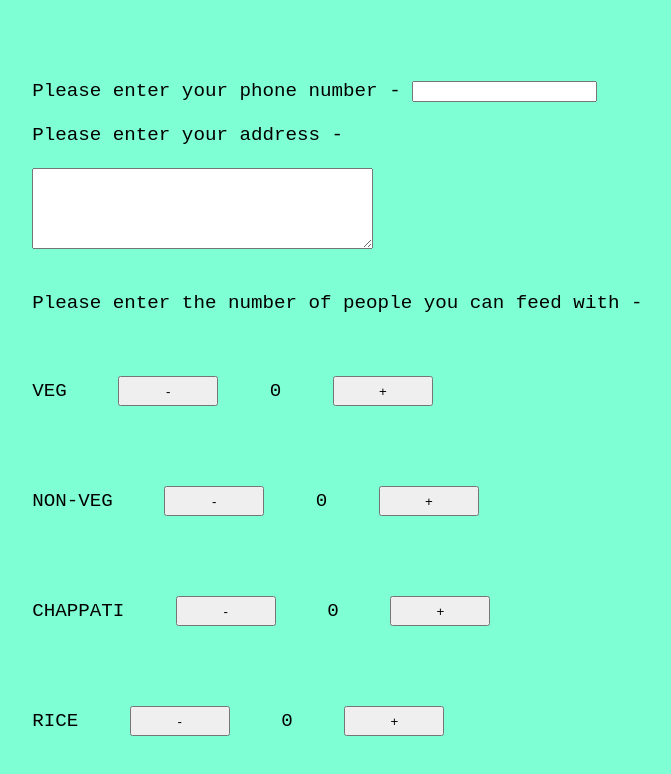
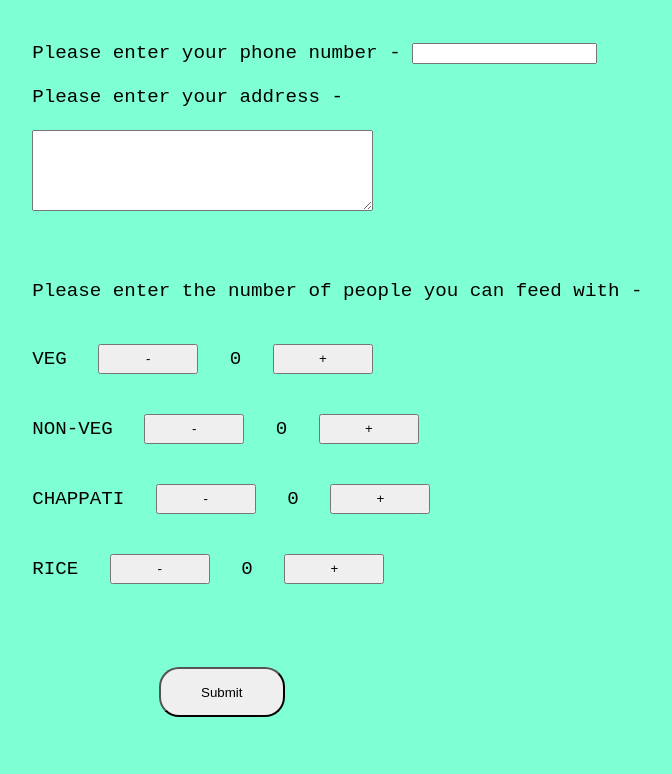
Before and after one commit to p-tirth/Food-Manage, a plain HTML site: page ui.html in a window 1280 px wide. Shown: the part 80-854 px from the top of the page, without its empty margins (355-1026 px from the left). After the commit the page ends 825 px from the top, so only its background shows below. Drawn offline with Linux system fonts and the light colour scheme.

Commit message:
data collected 🥰

```diff
--- a/clientLogic.js
+++ b/clientLogic.js
@@ -51,3 +51,28 @@
   let currentCount = parseInt(counterElement.innerHTML);
   counterElement.innerHTML = currentCount - 1;
 }
+
+
+
+
+function submitData() {
+  const phoneNumber = document.getElementById("phone").value;
+  const address = document.getElementById("address").value;
+  const vegCount = parseInt(document.getElementById("counter").innerHTML);
+  const nonVegCount = parseInt(document.getElementById("lol").innerHTML);
+  const chappatiCount = parseInt(document.getElementById("dem").innerHTML);
+  const riceCount = parseInt(document.getElementById("broo").innerHTML);
+
+  const data = {
+    phoneNumber: phoneNumber,
+    address: address,
+    vegCount: vegCount,
+    nonVegCount: nonVegCount,
+    chappatiCount: chappatiCount,
+    riceCount: riceCount
+  };
+
+  const jsonData = JSON.stringify(data);
+  console.log(jsonData);
+  // You will need to send this jsonData to a server-side script to save it into a file
+}
--- a/style.css
+++ b/style.css
@@ -6,7 +6,7 @@ body {
 
 button {
     width: 100px;
-    margin: 40px;
+    margin: 20px;
     height: 30px;
     cursor: pointer;
 }
@@ -18,7 +18,7 @@ h1 {
 #food-input-box {
     /* background-color: aqua; */
     margin-left: 30%;
-    margin-top: 3%;
+    margin-top: 5%;
     font-size: larger;
 }
 
@@ -27,6 +27,15 @@ h1 {
 #client-info {
     /* background-color: aqua; */
     margin-left: 30%;
-    margin-top: 8%;
+    margin-top: 5%;
     font-size: larger;
 }
+
+
+#submit-button {
+    margin-top: 5%;
+    margin-left: 40%;
+    border-radius: 20px;
+    width: 10%;
+    height: 50px;
+}
--- a/ui.html
+++ b/ui.html
@@ -14,10 +14,11 @@
 
     <div id="client-info">
         Please enter your phone number -
-        <input type="tel" /> <br /> <br />
+        <input type="tel" id="phone"/> <br /> <br />
 
         Please enter your address - <br /> <br />
-        <textarea name="address" cols="40" rows="5">  </textarea>
+        <textarea name="address" id="address" cols="40" rows="5">  </textarea>
+
     </div>
 
 
@@ -55,6 +56,9 @@
 
     </div>
 
+    <button onclick="submitData()" id="submit-button">Submit</button>
+
+
 
 
     <script src="clientLogic.js"></script>
```
Lines whose indentation alone changed are shown as unchanged.
